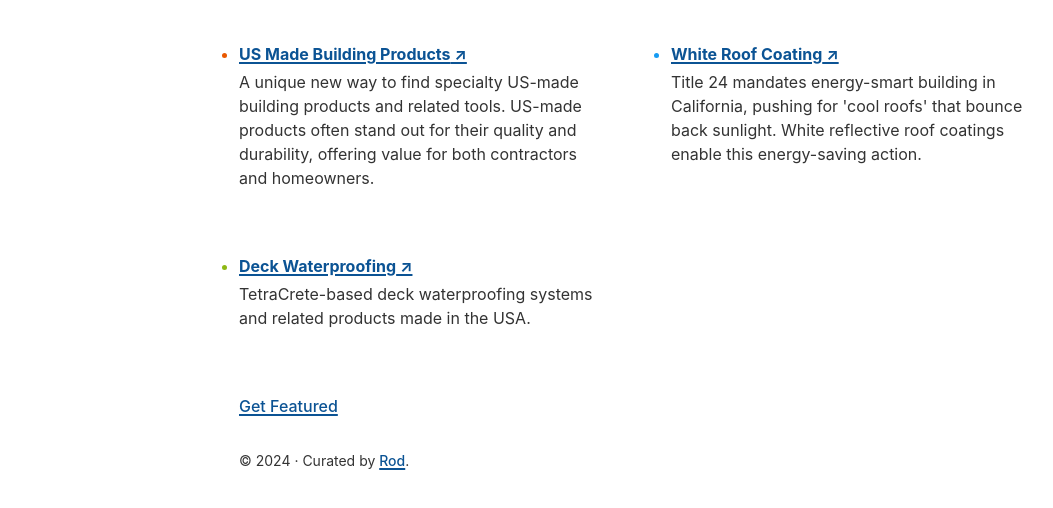
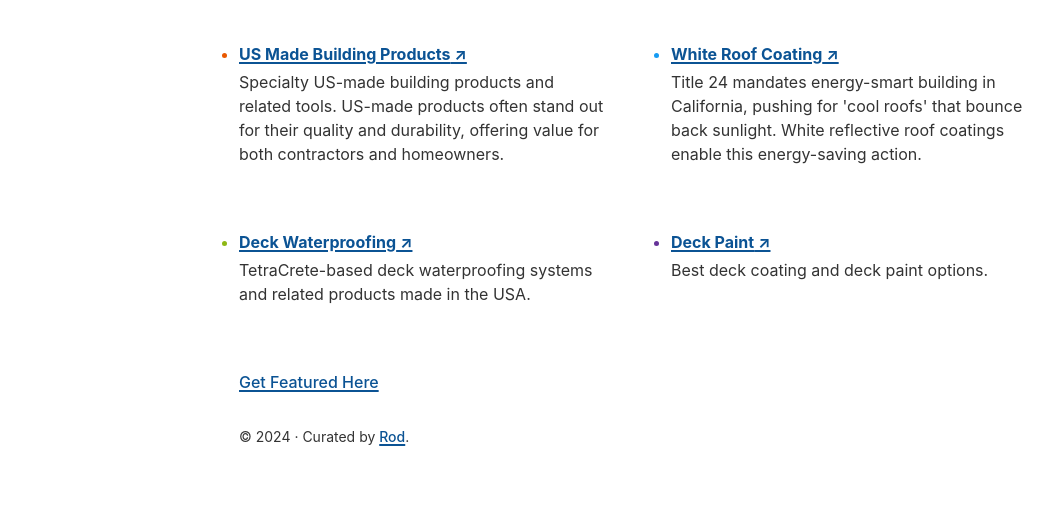
Before and after one commit to rodebrahimi/dtrt-core, a Gatsby site: page / in a window 1280 px wide. Shown: the part 158-666 px from the top of the page, without its empty margins (1-1054 px from the left). Built offline with nearby package versions, Linux system fonts and the light colour scheme; Gatsby itself is replaced by a stand-in of ours.

Commit message:
add new link

```diff
--- a/src/pages/index.js
+++ b/src/pages/index.js
@@ -13,7 +13,7 @@ const links = [
     text: "US Made Building Products",
     url: "https://usmadesupply.com",
     description:
-      "A unique new way to find specialty US-made building products and related tools. US-made products often stand out for their quality and durability, offering value for both contractors and homeowners.",
+      "Specialty US-made building products and related tools. US-made products often stand out for their quality and durability, offering value for both contractors and homeowners.",
   },
   {
     text: "White Roof Coating",
@@ -27,6 +27,12 @@ const links = [
     description:
       "TetraCrete-based deck waterproofing systems and related products made in the USA.",
   },
+  {
+    text: "Deck Paint",
+    url: "https://bestdeckpaint.com",
+    description:
+      "Best deck coating and deck paint options.",
+  },
   /**
   {
     text: "RazorHop",
@@ -38,7 +44,7 @@ const links = [
 ]
 
 const moreLinks = [
-  { text: "Get Featured", url: "#" },
+  { text: "Get Featured Here", url: "#" },
 /**
   {
     text: "Documentation",
```
